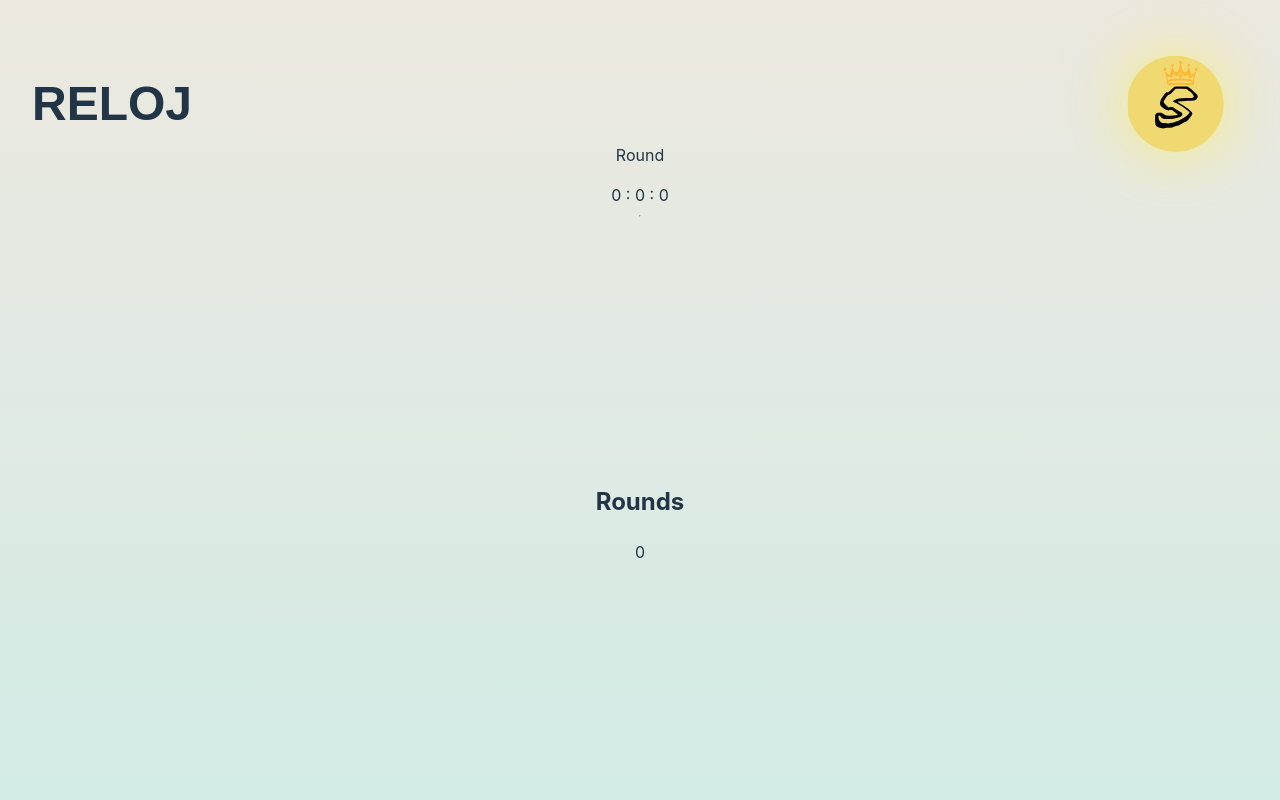
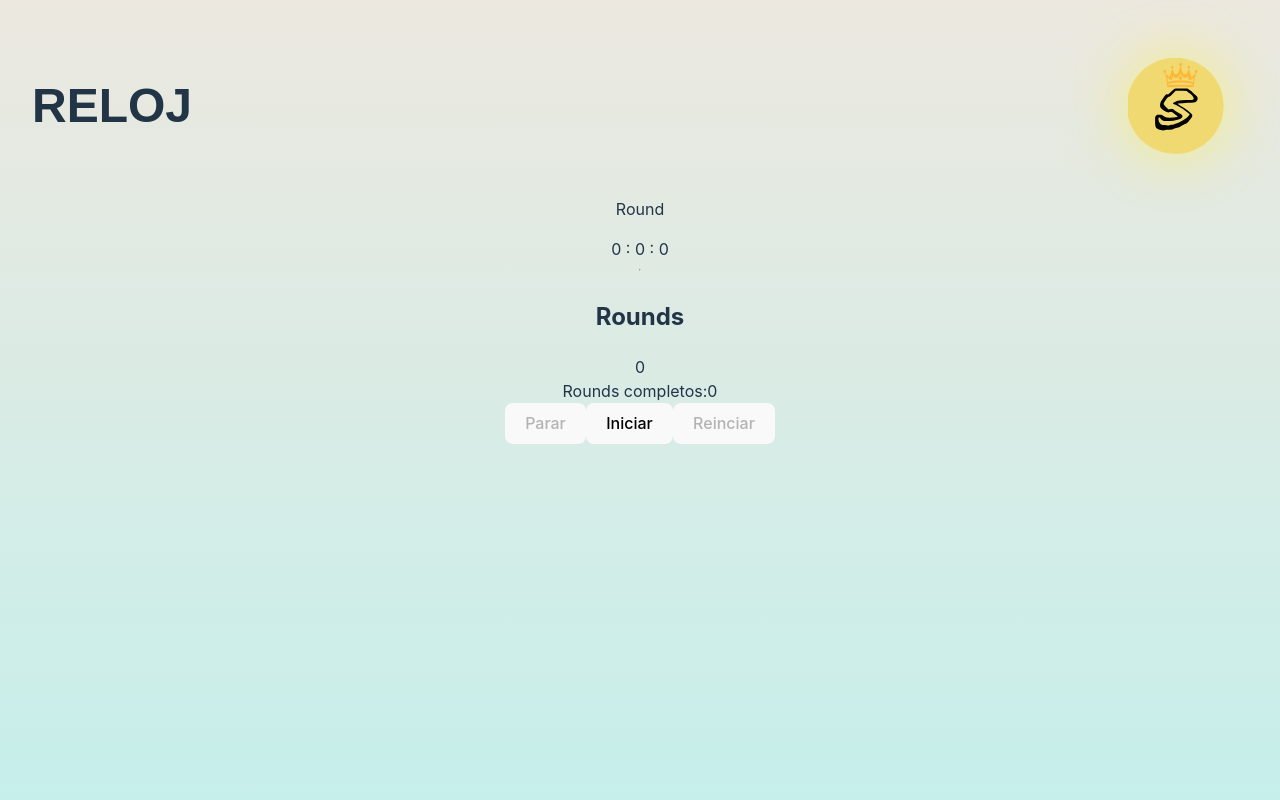
Before and after one commit to JoakinGC/timer-round-box, a React (Vite) app: page / in a window 1280 px wide. Shown: the top 800 px of the page. Built offline with nearby package versions, Linux system fonts and the light colour scheme.

Commit message:
feat:styles timer container, add isFinally

```diff
--- a/src/App.tsx
+++ b/src/App.tsx
@@ -15,6 +15,7 @@ function App() {
 
   return (
     <main>
+      <article>
         <article className='hero'>
           <h1 className='title--app'>Reloj</h1>
           <img
@@ -25,6 +26,7 @@ function App() {
       <TimerContainer
         timerProps={timerProps}
       />
+      </article>
       <section>
       <FormTimer
         SetTimerProps={SetTimerProps}
--- a/src/componets/TimerContainer.tsx
+++ b/src/componets/TimerContainer.tsx
@@ -2,6 +2,7 @@ import { FormTimerProps } from "../types/Timer";
 import Timer from "./Timer";
 //import { useTimerInterval } from "../hooks/useTimerInterval";
 import { useTimerCountdown } from "../hooks/useTimerCountDown";
+import "../styles/TimerContainer.css";
 
 const TimerContainer = ({timerProps}:{timerProps:FormTimerProps}) =>{
 
@@ -12,28 +13,28 @@ const TimerContainer = ({timerProps}:{timerProps:FormTimerProps}) =>{
     const { hours, minutes, seconds } = toHms(timerState.currentTime);
 
     return(
-        <section>
-            <p>{timerState.isBreak ?"Descanso" :"Round"}</p>
+        <article className="timer-container">
+            <p>{(timerState.isFinally) ? "Fin": timerState.isBreak ?"Descanso" :"Round"}</p>
             <Timer
                 hours={hours}
                 minutes={minutes}
                 seconds={seconds}
             />
             <hr/>
-            <section>
-                <section>
+            <article>
+                <article>
                     <h2>Rounds</h2>
                     {timerState.numberRounds}
-                </section>
-                <section>
+                </article>
+                <article>
                     Rounds completos:
                     {timerState.roundsRemaining}
-                </section>
+                </article>
                 <button disabled={timerState.buttonActive.buttonStop} onClick={() => stopTimer()}>Parar</button>
                 <button disabled={timerState.buttonActive.buttonInit} onClick={() => startTimer()}>Iniciar</button>
                 <button disabled={timerState.buttonActive.buttonRestart} onClick={() => resetTimer()}>Reinciar</button>
-            </section>
-        </section>
+            </article>
+        </article>
     )
 }
 
--- a/src/hooks/useTimerCountDown.tsx
+++ b/src/hooks/useTimerCountDown.tsx
@@ -64,6 +64,7 @@ export function useTimerCountdown({ timerProps }: { timerProps: FormTimerProps }
           }
           return {
             ...prev,
+            isFinally:true,
             roundsRemaining: 0,
             buttonActive: {
               buttonInit: true,
@@ -145,6 +146,7 @@ export function useTimerCountdown({ timerProps }: { timerProps: FormTimerProps }
       isBreak: false,
       roundsRemaining: timerProps.numberRounds,
       currentTime: timerProps.timeRound,
+      isFinally:false,
       buttonActive: {
         buttonInit: false,
         buttonRestart: true,
--- /dev/null
+++ b/src/styles/TimerContainer.css
@@ -0,0 +1,7 @@
+
+
+.timer-container{
+    display: flex;
+    flex-direction: column;
+    align-items: center;
+}
--- a/src/types/Timer.ts
+++ b/src/types/Timer.ts
@@ -6,7 +6,7 @@ export type TimerCoundDownControl = {
     roundsRemaining:number,
     currentTime:number,
     buttonActive:ButtonsUIActive,
-    isFinally:boolean
+    isFinally:boolean,
 }
 
 export type TimerControl = {
```
Lines whose indentation alone changed are shown as unchanged.
